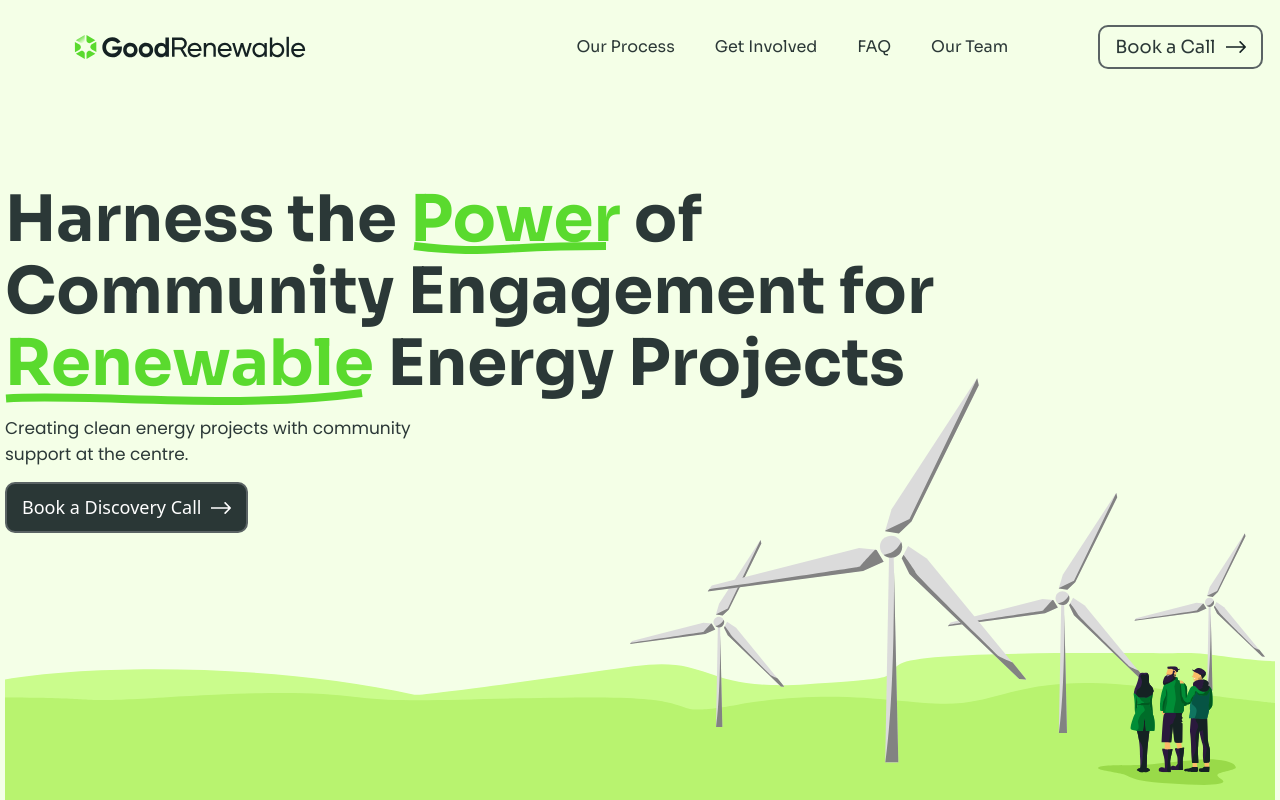
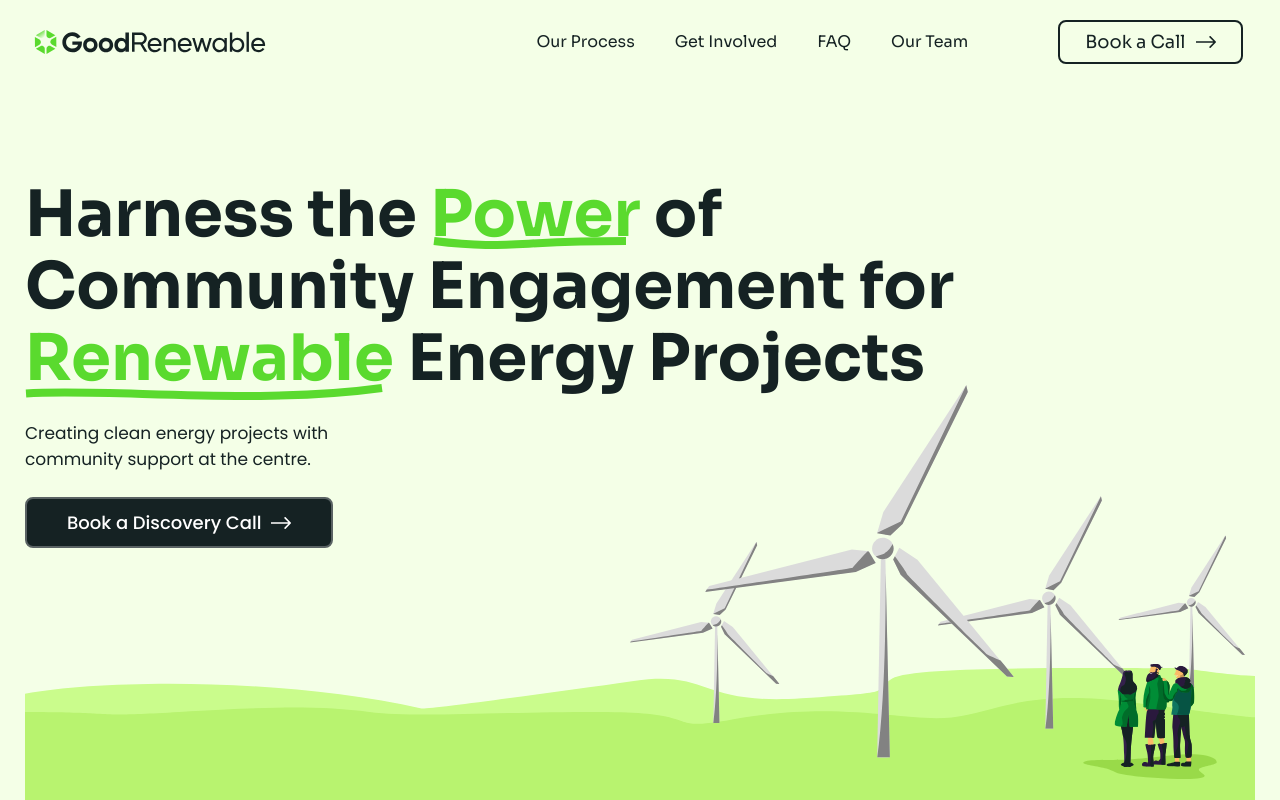
Before and after one commit to elghanbibadr/GoodRenewable, a React (Vite) app: page / in a window 1280 px wide. Shown: the top 800 px of the page. Built offline with nearby package versions, Linux system fonts and the light colour scheme.

Commit message:
add changes to the hero section

```diff
--- a/src/componenet/Callout/Callout.jsx
+++ b/src/componenet/Callout/Callout.jsx
@@ -1,5 +1,5 @@
 import CalloutCard from './CalloutCard'
-import BookCallBtn from '../Nav/BookCallBtn'
+import BookCallBtn from '../UI/BookCallBtn'
 import { CalloutCardsData } from './CalloutCardsData'
 import { Gridx3 } from '../UI/Gridx3'
 
--- a/src/componenet/Hero/Hero.jsx
+++ b/src/componenet/Hero/Hero.jsx
@@ -7,8 +7,8 @@ const Hero = () => {
     <section className='md:flex section hero relative'>
       <div data-aos="fade-right" data-aos-offset="300" data-aos-easing="ease-in-sine" className='mt-10 lg:mt-40 '>
         <h1 className=' md:w-[70%] lg:w-[80%]'>Harness the<strong className='strong-small ' > Power</strong>  of Community Engagement for <strong className='strong--taller'>Renewable</strong> Energy Projects</h1>
-        <p className='text-black my-6 w-4/5 lg:w-1/3'>Creating clean energy projects with community support at the centre.</p>
-        <BookCallBtn fill="white" text="Book a Discovery Call" className="py-3 book-discoveryCall-btn bg-black text-white hover:bg-paleWhite hover:text-black md:py-4" />
+        <p className='text-black my-6 lg:my-10 w-4/5 lg:w-1/3'>Creating clean energy projects with <br/> community support at the centre.</p>
+        <BookCallBtn fill="white" text="Book a Discovery Call" className="py-3 lg:px-16 book-discoveryCall-btn bg-black rounded-[8px] text-white hover:bg-paleWhite hover:text-black md:py-4" />
       </div>
       <svg data-aos="fade-left"  className='mx-auto z-50 absolute mt-10 md:w-1/2 md:right-4 md:top-[45%] lg:top-[60%]' viewBox="0 0 753 483" fill="none" xmlns="http://www.w3.org/2000/svg">
         <g clip-path="url(#clip0_0_1)">
--- a/src/componenet/Nav/Nav.jsx
+++ b/src/componenet/Nav/Nav.jsx
@@ -5,7 +5,7 @@ import logo from "../../assets/Logo.svg"
 import menuBurger from "../../assets/burger.svg"
 import closeIcon from "../../assets/close.svg"
 import GoodRenewable from "../../assets/GoodRenewable.svg"
-import BookCallBtn from './BookCallBtn'
+import BookCallBtn from '../UI/BookCallBtn'
 
 const Nav = () => {
     const [menuCollapse, setMenuCollapse]=useState(false)
@@ -38,15 +38,15 @@ const Nav = () => {
     <header className={` ${isSticky ? 'fixed inset-0 z-[999999999] shadow-lg h-fit bg-white' : ''}`}>
     <nav className=' flex py-4  items-center justify-between flex-wrap relative md:flex-nowrap md:pt-6 '>
      <img className={`${!menuCollapse ? "block":"hidden"} md:hidden`} src={logo} alt='logo' />
-   <img className={`${menuCollapse ? "block":"hidden"} w-64 h-14 md:block lg:h-[4.2rem] lg:w-[32rem] md:relative md:left-10`}  src={GoodRenewable} alt="goodRenewable logo"/>
-    { !menuCollapse &&   <BookCallBtn text="Book a Call" className="py-2 book-call-btn  hover:bg-black hover:text-white  md:hidden" fill="#152223" /> }
+   <img className={`${menuCollapse ? "block":"hidden"} w-64 h-14 md:block lg:h-[4.2rem] lg:w-[32rem] lg:relative lg:right-14`}  src={GoodRenewable} alt="goodRenewable logo"/>
+    { !menuCollapse &&   <BookCallBtn text="Book a Call" className="py-2 book-call-btn border-2   hover:bg-black hover:text-white  md:hidden" fill="#152223" /> }
   { !menuCollapse &&  <img onClick={hanldeMenuHamburgerClicked} className="md:hidden" src={menuBurger} alt="menu burger icon" />}
      { menuCollapse && <img onClick={hanldeCloseIconClicked} className='md:hidden px-3' src={closeIcon} alt="close icon" />}
         <ul className={ ` ${!menuCollapse ? "hidden h-0":" h-screen"} mx-auto md:flex  transition-opacity duration-1000 md:mx-1 md:visible md:h-fit  md:opacity-100 flex flex-col items-center mt-20 md:mt-0  w-full md:w-auto    text-black navbar__list font-bold md:font-[400]  text-[3.2rem] md:flex-row  md:text-[1.6rem]`}>
           {listLinks.map((link,index) =>{
                 return <li className='lg:mx-[2rem]'  key={index}><Link to={link} offset={-100} smooth={true} duration={500}><a href='#' className=' lg:mr-[2rem]'>{link}</a></Link></li>
             })}
-        <li className='relative top-10 md:top-0   '><a  href='#'><BookCallBtn className='book-call-btn  hover:bg-black hover:text-white lg:ml-20' text="Book a Call" fill="#152223" /></a> </li>
+        <li className='relative top-10 md:top-0   '><a  href='#'><BookCallBtn className='book-call-btn border-2 lg:px-10  hover:bg-black hover:text-white lg:ml-20' text="Book a Call" fill="#152223" /></a> </li>
      </ul>
       </nav>
     </header>
--- /dev/null
+++ b/src/componenet/UI/BookCallBtn.jsx
@@ -0,0 +1,14 @@
+import React from 'react'
+
+const BookCallBtn = (props) => {
+  return (
+    <button className={`${props.className} flex     rounded-[8px] px-6  items-center hover:bg-black `}>
+    <span className='mr-4  font-[500] '>{props.text}</span>
+    <svg   width="20" height="16" viewBox="0 0 25 16" fill="none" xmlns="http://www.w3.org/2000/svg">
+<path  d="M24.7071 8.70711C25.0976 8.31658 25.0976 7.68342 24.7071 7.29289L18.3431 0.928932C17.9526 0.538408 17.3195 0.538408 16.9289 0.928932C16.5384 1.31946 16.5384 1.95262 16.9289 2.34315L22.5858 8L16.9289 13.6569C16.5384 14.0474 16.5384 14.6805 16.9289 15.0711C17.3195 15.4616 17.9526 15.4616 18.3431 15.0711L24.7071 8.70711ZM0 9H24V7H0V9Z" fill={props.fill}/>
+</svg>
+</button>
+)
+}
+
+export default BookCallBtn
--- /dev/null
+++ b/src/componenet/UI/BookDiscoveryCallBtn.jsx
@@ -0,0 +1,12 @@
+import React from 'react'
+
+const BookDiscoveryCall = (props) => {
+    <button className={`flex py-3 w-full  px-[4rem] book-discoveryCall-btn bg-black text-black hover:bg-paleWhite hover:text-black md:py-4"   border-2 border-paleBlack rounded-xl px-6  items-center hover:bg-black `}>
+        <span className='mr-4 font-[500] '>Book a Discovery Call</span>
+        <svg width="20" height="16" viewBox="0 0 25 16" fill="none" xmlns="http://www.w3.org/2000/svg">
+            <path d="M24.7071 8.70711C25.0976 8.31658 25.0976 7.68342 24.7071 7.29289L18.3431 0.928932C17.9526 0.538408 17.3195 0.538408 16.9289 0.928932C16.5384 1.31946 16.5384 1.95262 16.9289 2.34315L22.5858 8L16.9289 13.6569C16.5384 14.0474 16.5384 14.6805 16.9289 15.0711C17.3195 15.4616 17.9526 15.4616 18.3431 15.0711L24.7071 8.70711ZM0 9H24V7H0V9Z" fill={props.fill} />
+        </svg>
+    </button>
+}
+
+export default BookDiscoveryCall
--- a/src/componenet/UI/Layout.jsx
+++ b/src/componenet/UI/Layout.jsx
@@ -2,7 +2,7 @@ import React from 'react'
 
 const Layout = (props) => {
   return (
-    <div className='lg:max-w-[140rem] lg:mx-auto p-2 '>
+    <div className='lg:max-w-[140rem] lg:mx-auto md:px-4 lg:px-10 '>
         {props.children}
     </div>
   )
--- a/src/index.css
+++ b/src/index.css
@@ -19,6 +19,8 @@ html{
 body{
     background-color: #F4FFE7;
     overflow-x: hidden;
+    font-family: 'Poppins', sans-serif;
+
 }
 
 @layer components {
@@ -57,9 +59,7 @@ body{
 
   }
 
-p{
-    font-family: 'Poppins', sans-serif;
-}
+
 
 img{
     cursor: pointer;
@@ -135,12 +135,13 @@ strong::after{
 /* buttons styling */
 
 
+
 .book-call-btn:hover path {
     fill: white;
   }
 
 .book-discoveryCall-btn:hover path {
-    fill: #152223e6;
+    fill: #152223;
 }
 
 
--- a/tailwind.config.cjs
+++ b/tailwind.config.cjs
@@ -7,7 +7,7 @@ module.exports = {
     theme: {
     extend: {},
     colors: {
-     "black": "#152223e6",
+     "black": "#152223",
      "green": "#5ada2e",
      "green-secondary": "#B8F36F",
      "paleBlack": "#5A6364",
@@ -16,6 +16,7 @@ module.exports = {
     },
     screens: {
       'sm': '340px',
+      "sm2":"362px",
       // => @media (min-width: 640px) { ... }
 
       'md': '768px',
```
